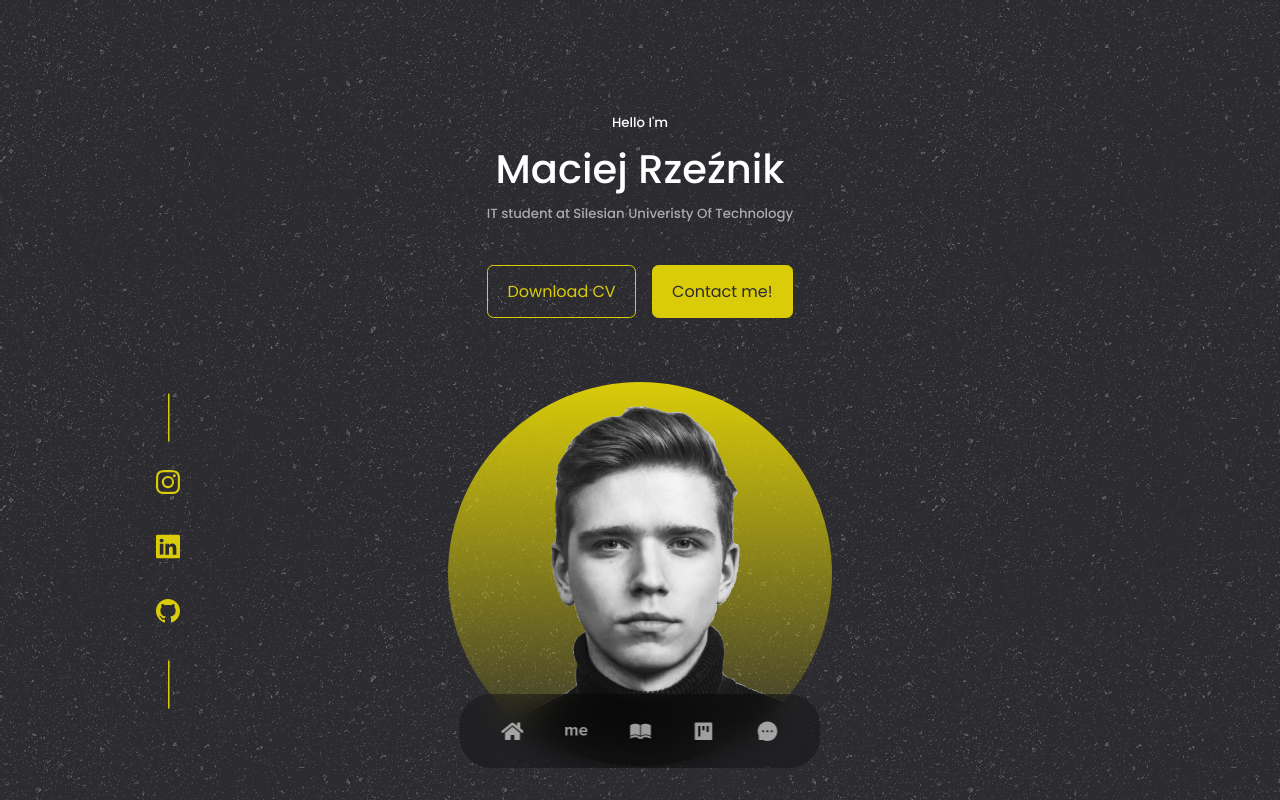
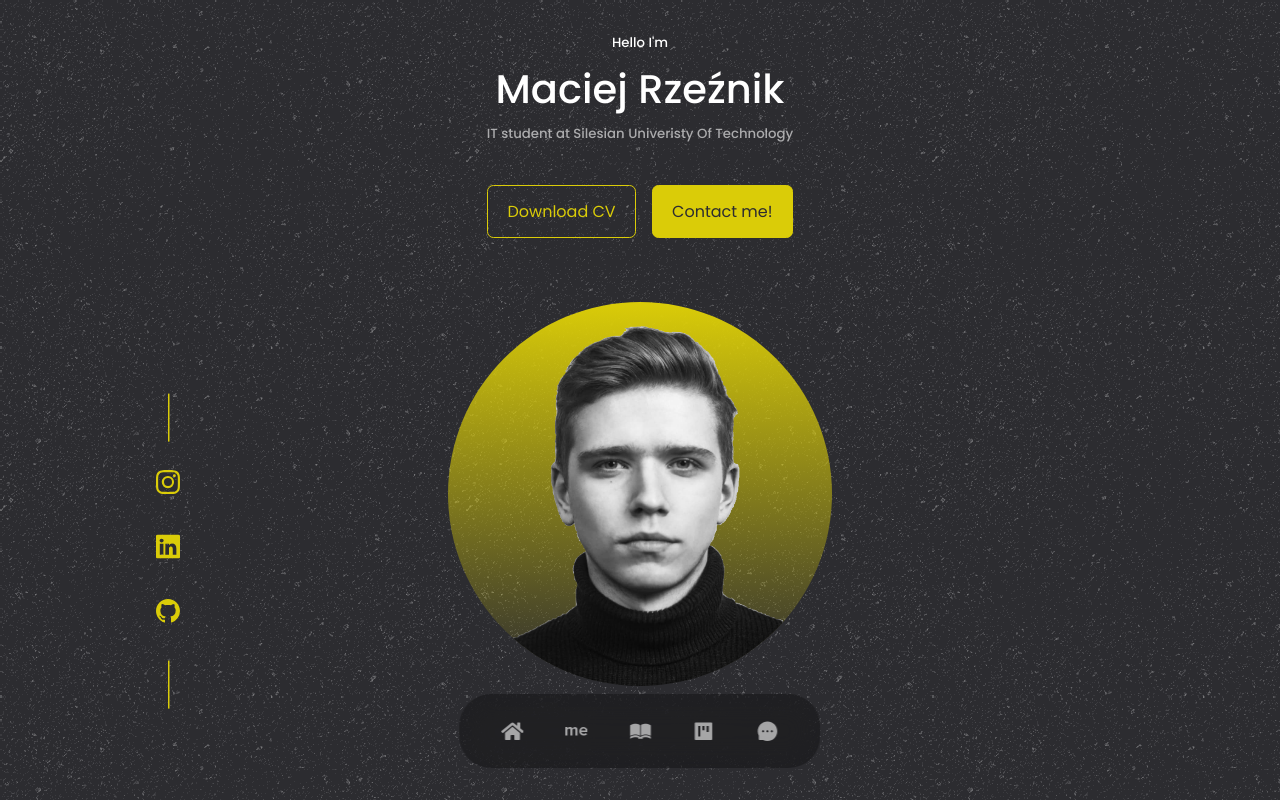
Before and after one commit to macirze158/my-web, a React (Create React App) app: page / in a window 1280 px wide. Shown: the top 800 px of the page. Built offline with nearby package versions, Linux system fonts and the light colour scheme.

Commit message:
header adjusted

```diff
--- a/src/components/header/header.css
+++ b/src/components/header/header.css
@@ -1,6 +1,6 @@
 header {
     height: 100vh;
-    padding-top: 7rem;
+    padding-top: 2rem;
     overflow: hidden;
 }
 
```
